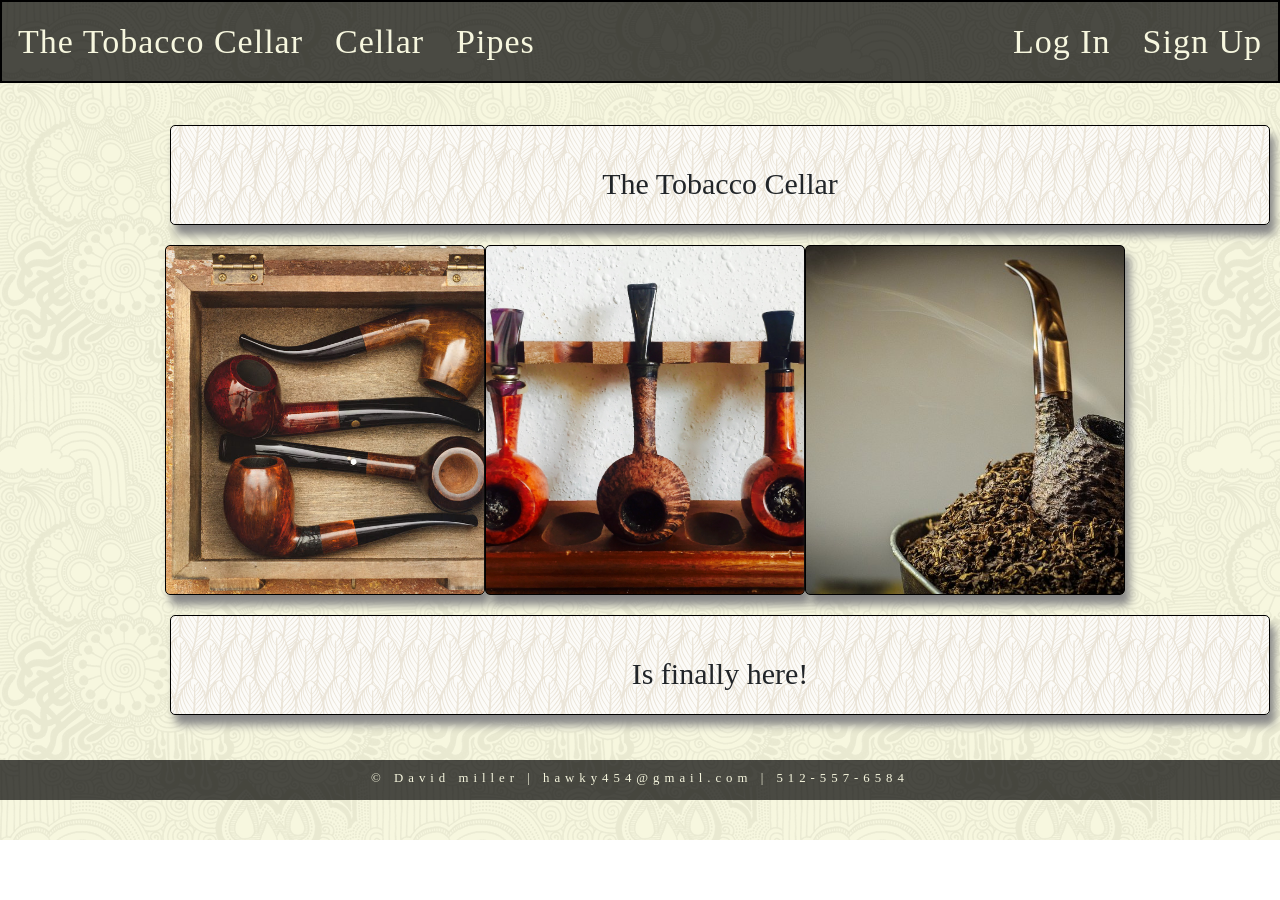
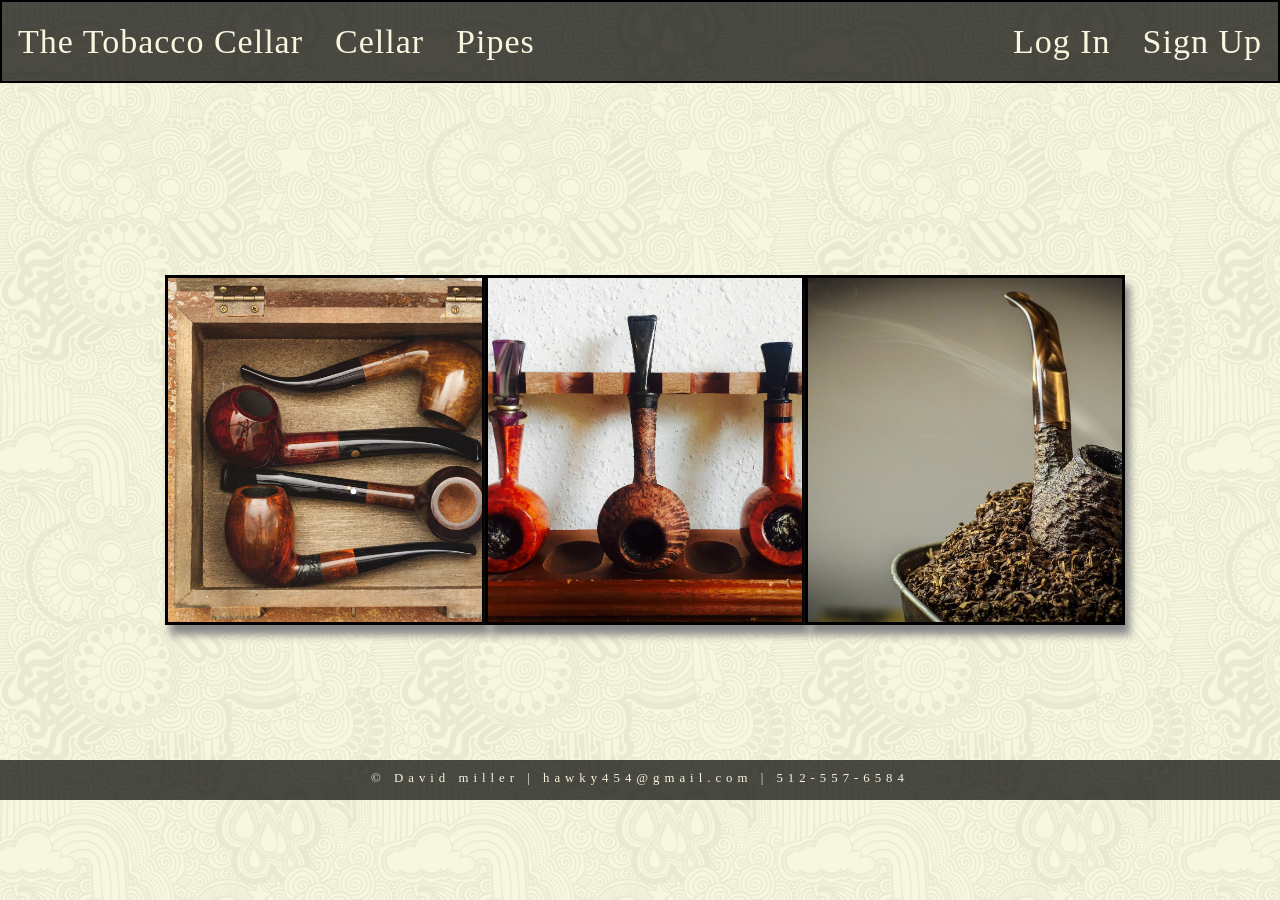
Before and after one commit to Hawky454/Capstone, a React app: page / in a window 1280 px wide. Before the commit the page ends 840 px from the top, so only its background shows below. Built offline with nearby package versions, Linux system fonts and the light colour scheme; a web font is replaced by a local one.

Commit message:
still need to cleanup css on Home.css page

```diff
--- a/src/components/Home/Home.css
+++ b/src/components/Home/Home.css
@@ -2,21 +2,8 @@
    background images and patterns are better suited to the index.css
 */
 
-/* body {
-    background: url('../../assets/oriental.png'); no-repeat center center fixed
-    -webkit-background-size: cover;
-    -moz-background-size: cover;
-    -o-background-size: cover;
-    background-size: cover;
-    min-width: 100vw;
-    min-height: 100vh;
-} */
-
-
-
-
 .Home {
-    margin: 125px 165px;
+    margin: 275px 165px;
 }
 
 .Home .container {
@@ -26,8 +13,8 @@
 .card1 {
     width: 350px;
     height: 350px;
-    border: 1px solid black;
-    border-radius: 5px;
+    border: 3px solid black;
+    /* border-radius: 5px; */
     box-shadow: 5px 10px 8px #888888;
     margin: auto;
     background: url('../../assets/four-pipes.jpg');
@@ -43,8 +30,8 @@
 .card2 {
     width: 350px;
     height: 350px;
-    border: 1px solid black;
-    border-radius: 5px;
+    border: 3px solid black;
+    /* border-radius: 5px; */
     box-shadow: 5px 10px 8px #888888;
     margin: auto;
     background: url('../../assets/my-pipes.jpg') center;
@@ -59,8 +46,8 @@
 .card3 {
     width: 350px;
     height: 350px;
-    border: 1px solid black;
-    border-radius: 5px;
+    border: 3px solid black;
+    /* border-radius: 5px; */
     box-shadow: 5px 10px 8px #888888;
     margin: auto;
     background: url('../../assets/pipe-tobacco.jpg') center;
--- a/src/components/Home/Home.js
+++ b/src/components/Home/Home.js
@@ -6,9 +6,6 @@ const Home = (props) => {
     return(
         <div className={classes.Home}>
           <div>
-            <section className={classes.rectangleTop}>
-              <p>The Tobacco Cellar</p>
-            </section>
             <div className={classes.container}>
               <section className={classes.card1}>
               </section>
@@ -17,9 +14,6 @@ const Home = (props) => {
               <section className={classes.card3}>
               </section>
             </div>
-            <section className={classes.rectangleBottom}>
-              <p>Is finally here!</p>
-            </section>
           </div>
         </div>
     );
```
